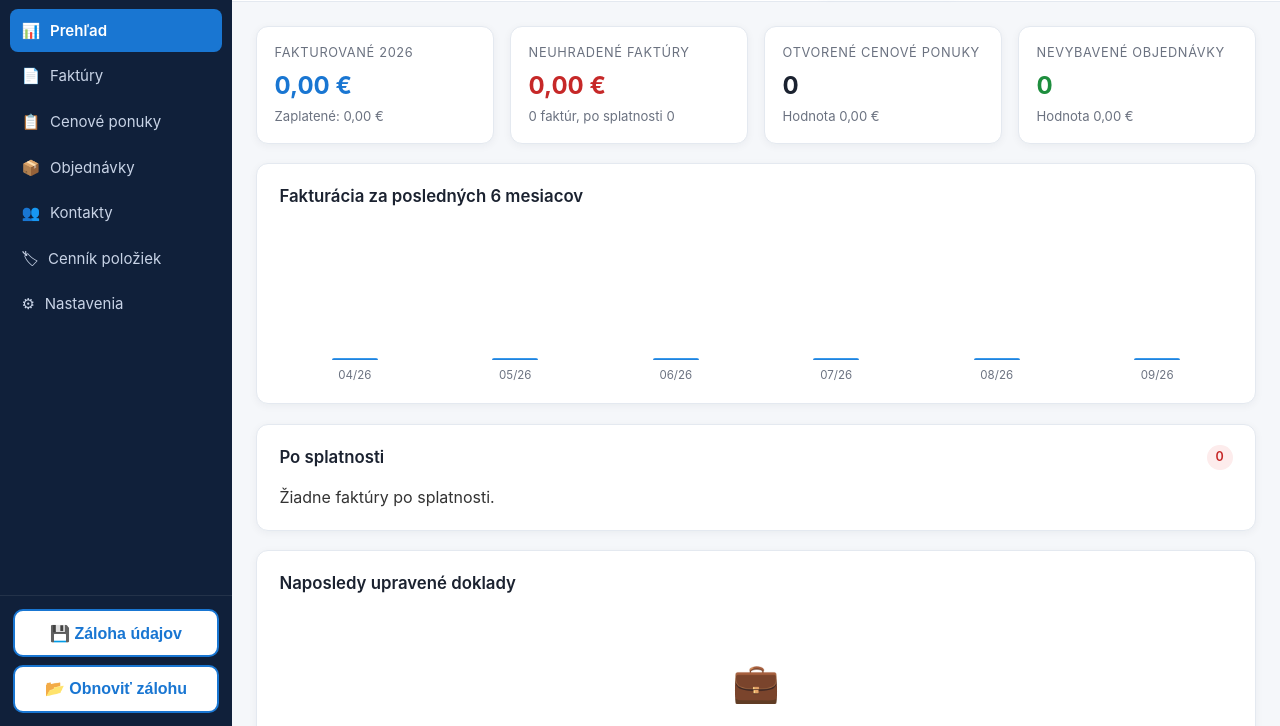
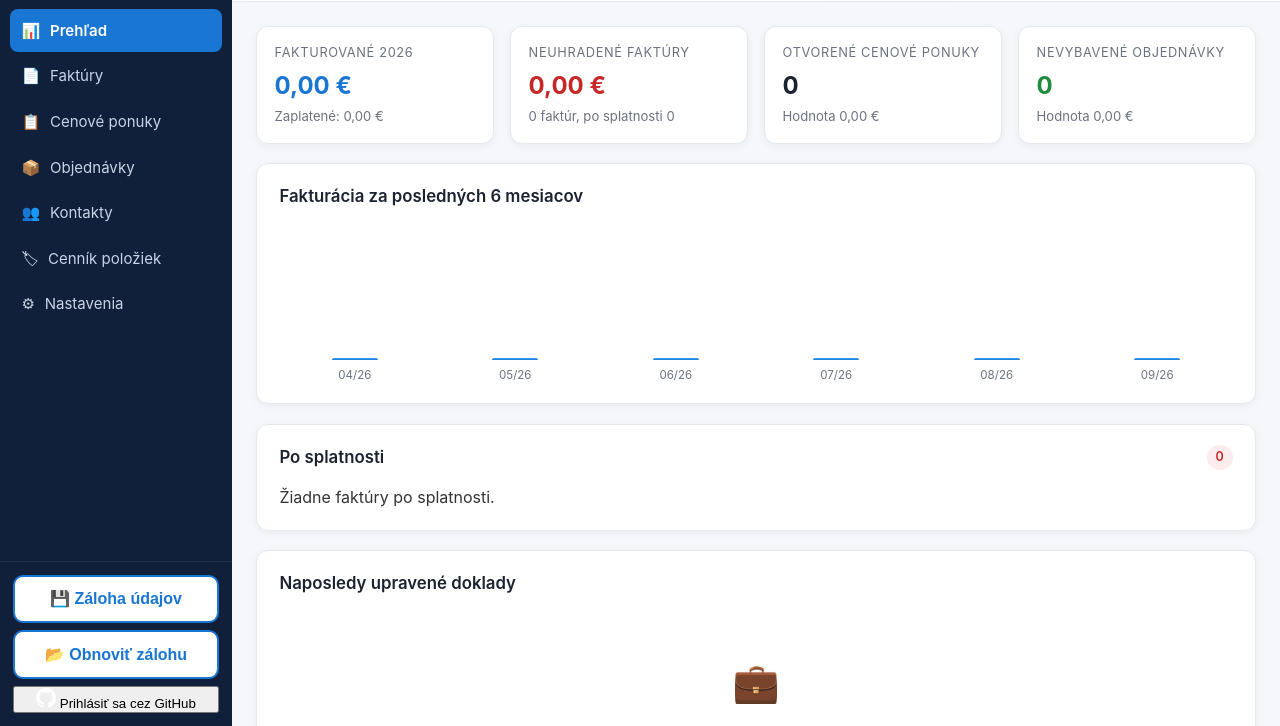
Before and after one commit to LukaGazda8/envinova, a plain HTML site: page index.html in a window 1280 px wide. Shown: the part 74-800 px from the top of the page. Drawn offline with nearby package versions, Linux system fonts and the light colour scheme.

Commit message:
Add GitHub login button to index.html

```diff
--- a/index.html
+++ b/index.html
@@ -29,6 +29,10 @@
                 <button type="button" class="btn-secondary btn-block" data-action="export-data">&#128190; Záloha údajov</button>
                 <button type="button" class="btn-secondary btn-block" data-action="import-data">&#128194; Obnoviť zálohu</button>
                 <input type="file" id="importFile" accept="application/json" class="hidden">
+                <button onclick="loginWithGithub()" class="btn-github">
+  <svg height="20" width="20" viewBox="0 0 16 16" fill="white"><path d="M8 0C3.58 0 0 3.58 0 8c0 3.54 2.29 6.53 5.47 7.59.4.07.55-.17.55-.38 0-.19-.01-.82-.01-1.49-2.01.37-2.53-.49-2.69-.94-.09-.23-.48-.94-.82-1.13-.28-.15-.68-.52-.01-.53.63-.01 1.08.58 1.23.82.72 1.21 1.87.87 2.33.66.07-.52.28-.87.51-1.07-1.78-.2-3.64-.89-3.64-3.95 0-.87.31-1.59.82-2.15-.08-.2-.36-1.02.08-2.12 0 0 .67-.21 2.2.82.64-.18 1.32-.27 2-.27.68 0 1.36.09 2 .27 1.53-1.04 2.2-.82 2.2-.82.44 1.1.16 1.92.08 2.12.51.56.82 1.28.82 2.15 0 3.07-1.87 3.75-3.65 3.95.29.25.54.73.54 1.48 0 1.07-.01 1.93-.01 2.2 0 .21.15.46.55.38A8.013 8.013 0 0016 8c0-4.42-3.58-8-8-8z"></path></svg>
+  Prihlásiť sa cez GitHub
+</button>
             </div>
         </aside>
 
```
